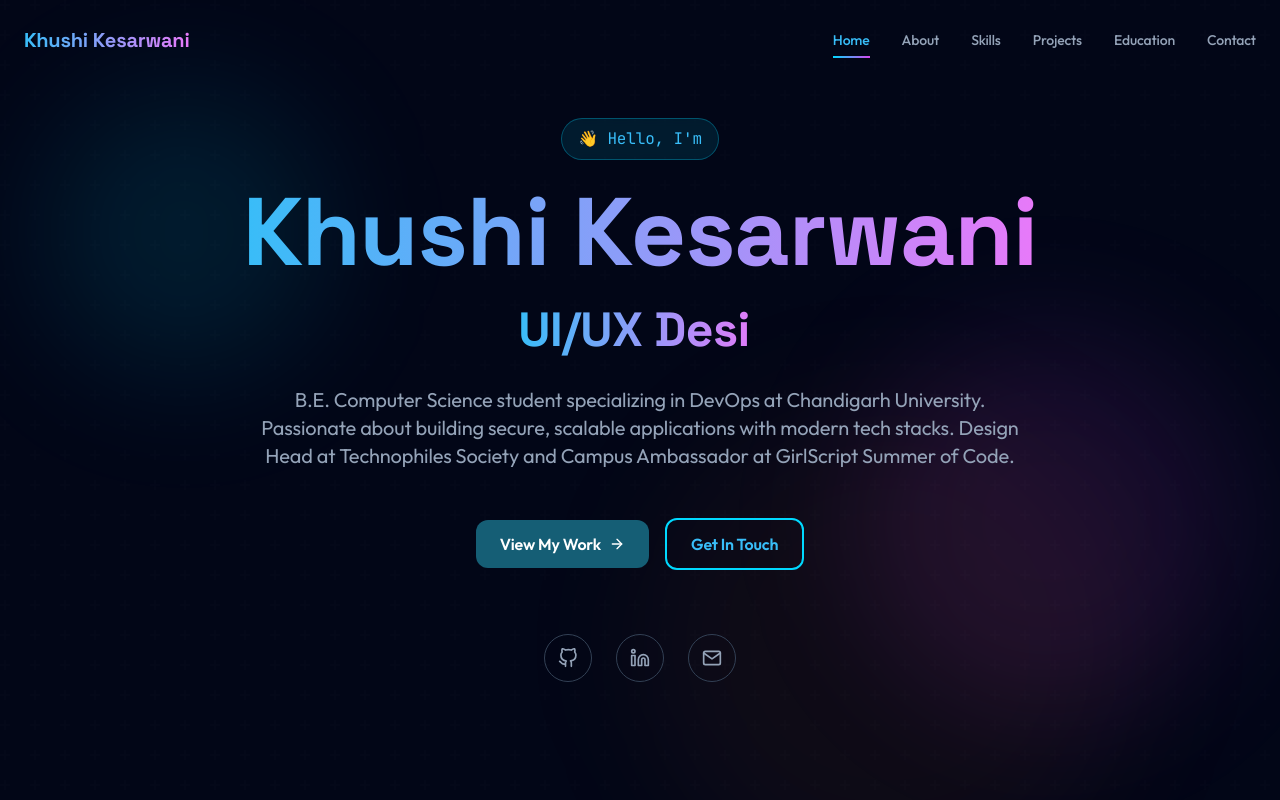
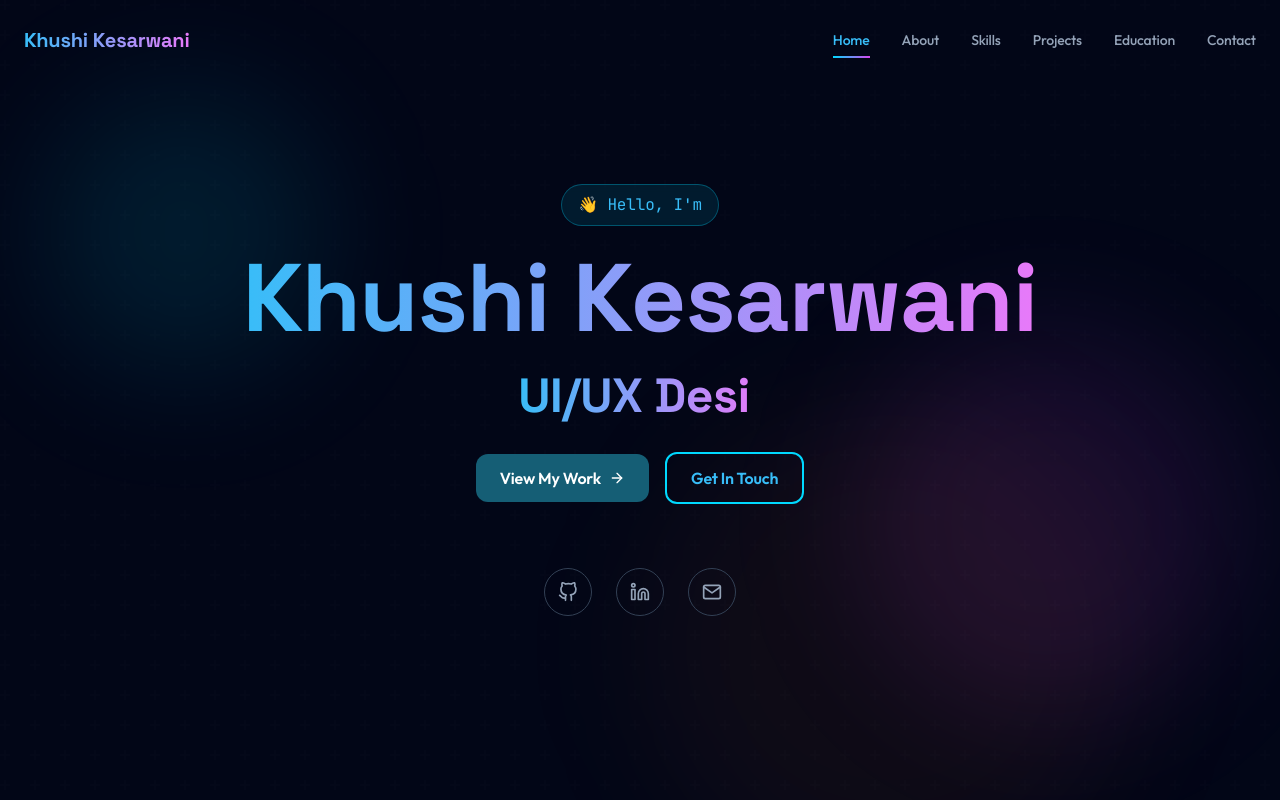
Before and after one commit to kesarwanikhushi/portfolio-khushi, a React (Vite) app in the folder client/: page / in a window 1280 px wide. Shown: the top 800 px of the page. Built offline with nearby package versions, Linux system fonts and the light colour scheme.

Commit message:
Removed the para from hero section

```diff
--- a/client/src/components/Hero.jsx
+++ b/client/src/components/Hero.jsx
@@ -107,16 +107,6 @@ const Hero = () => {
             </h2>
           </motion.div>
 
-          {/* Description */}
-          <motion.p
-            variants={itemVariants}
-            className="text-lg md:text-xl text-dark-400 max-w-3xl mx-auto mb-12 leading-relaxed"
-          >
-            B.E. Computer Science student specializing in DevOps at Chandigarh University.
-            Passionate about building secure, scalable applications with modern tech stacks.
-            Design Head at Technophiles Society and Campus Ambassador at GirlScript Summer of Code.
-          </motion.p>
-
           {/* CTA Buttons */}
           <motion.div
             variants={itemVariants}
```
